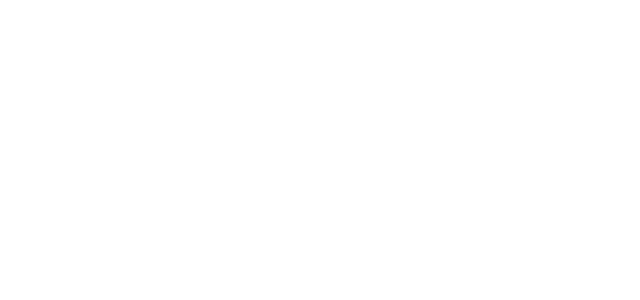
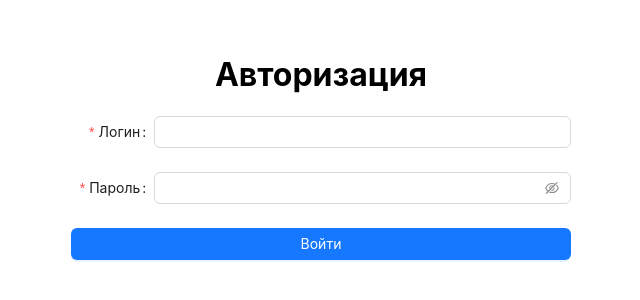
Before and after one commit to slavoyar/database-monitoring, a React app in the folder src/Webapp/: page /login in a window 1280 px wide. Before the commit this address had no page. Shown: the part 136-436 px from the top of the page, without its empty margins (319-959 px from the left). Built offline with nearby package versions, Linux system fonts and the light colour scheme.

Commit message:
Add login page

```diff
--- a/src/Webapp/package.json
+++ b/src/Webapp/package.json
@@ -9,6 +9,7 @@
   "dependencies": {
     "@ant-design/icons": "^5.0.1",
     "antd": "^5.4.2",
+    "rc-field-form": "^1.29.2",
     "react": "^18.2.0",
     "react-dom": "^18.2.0",
     "react-router-dom": "^6.10.0",
--- a/src/Webapp/src/App.tsx
+++ b/src/Webapp/src/App.tsx
@@ -1,5 +1,6 @@
 import React, { FC } from 'react'
 import { BrowserRouter, Route, Routes } from 'react-router-dom'
+import LoginPage from 'pages/LoginPage'
 
 const App: FC = () => (
   <BrowserRouter>
@@ -10,7 +11,7 @@
           <Route path='servers' />
           <Route path='users' />
         </Route>
-        <Route path='auth' />
+        <Route path='login' element={<LoginPage />} />
       </Route>
     </Routes>
   </BrowserRouter>
--- /dev/null
+++ b/src/Webapp/src/css/LoginPage.css
@@ -0,0 +1,12 @@
+.login-page {
+  display: block;
+  text-align: center;
+  max-width: 500px;
+  margin: 150px auto;
+  padding: 20px;
+  border-radius: 10px;
+}
+
+.login-form button {
+  width: 100%;
+}
--- /dev/null
+++ b/src/Webapp/src/pages/LoginPage.tsx
@@ -0,0 +1,62 @@
+import React, { FC } from 'react'
+import { useNavigate } from 'react-router-dom'
+import { Form, Input, Button } from 'antd'
+import { ValidateErrorEntity } from 'rc-field-form/es/interface'
+import 'css/LoginPage.css'
+
+interface LoginForm {
+  login: string
+  password: string
+}
+
+const LoginPage: FC = () => {
+  const navigate = useNavigate()
+
+  const onFinish = (values: LoginForm) => {
+    console.log('LOGIN', values)
+    navigate('/')
+  }
+
+  const onFinishFailed = (errorInfo: ValidateErrorEntity<LoginForm>) => {
+    console.error('ERROR in fields', errorInfo)
+  }
+
+  return (
+    <div className='login-page'>
+      <h1>Авторизация</h1>
+      <Form
+        name='login'
+        labelCol={{ span: 4 }}
+        wrapperCol={{ span: 20 }}
+        initialValues={{ remember: true }}
+        autoComplete='off'
+        className='login-form'
+        onFinish={onFinish}
+        onFinishFailed={onFinishFailed}
+      >
+        <Form.Item
+          label='Логин'
+          name='login'
+          rules={[{ required: true, message: 'Пожалуйста введите логин!' }]}
+        >
+          <Input />
+        </Form.Item>
+
+        <Form.Item
+          label='Пароль'
+          name='password'
+          rules={[{ required: true, message: 'Пожалуйста введите пароль!' }]}
+        >
+          <Input.Password />
+        </Form.Item>
+        <Form.Item wrapperCol={{ span: 24 }}>
+          <Button type='primary' htmlType='submit'>
+            Войти
+          </Button>
+        </Form.Item>
+      </Form>
+    </div>
+  )
+}
+
+export default LoginPage
```
Also changed, not shown: 1 other file (tests, documents, lock files or other folders).
